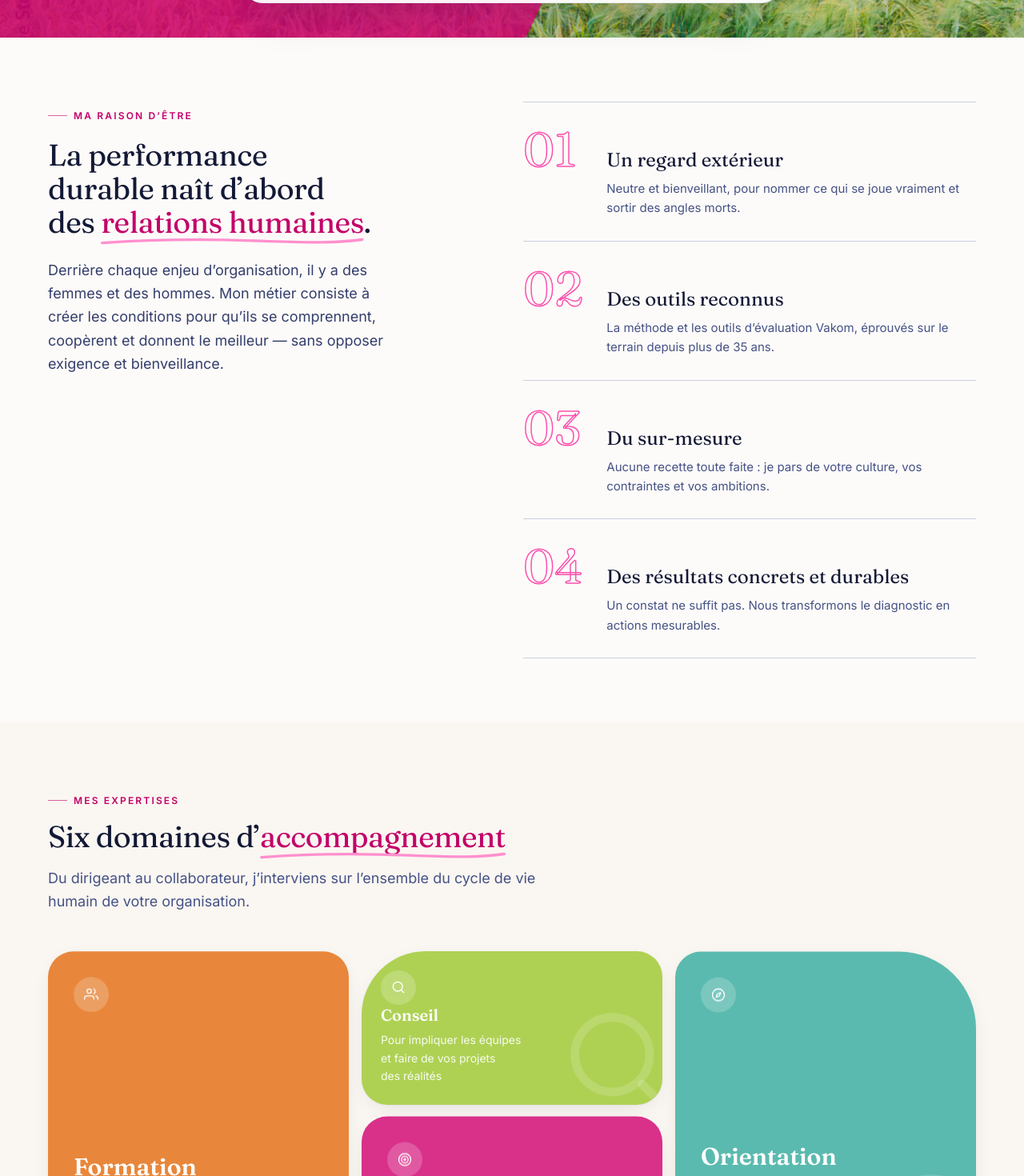
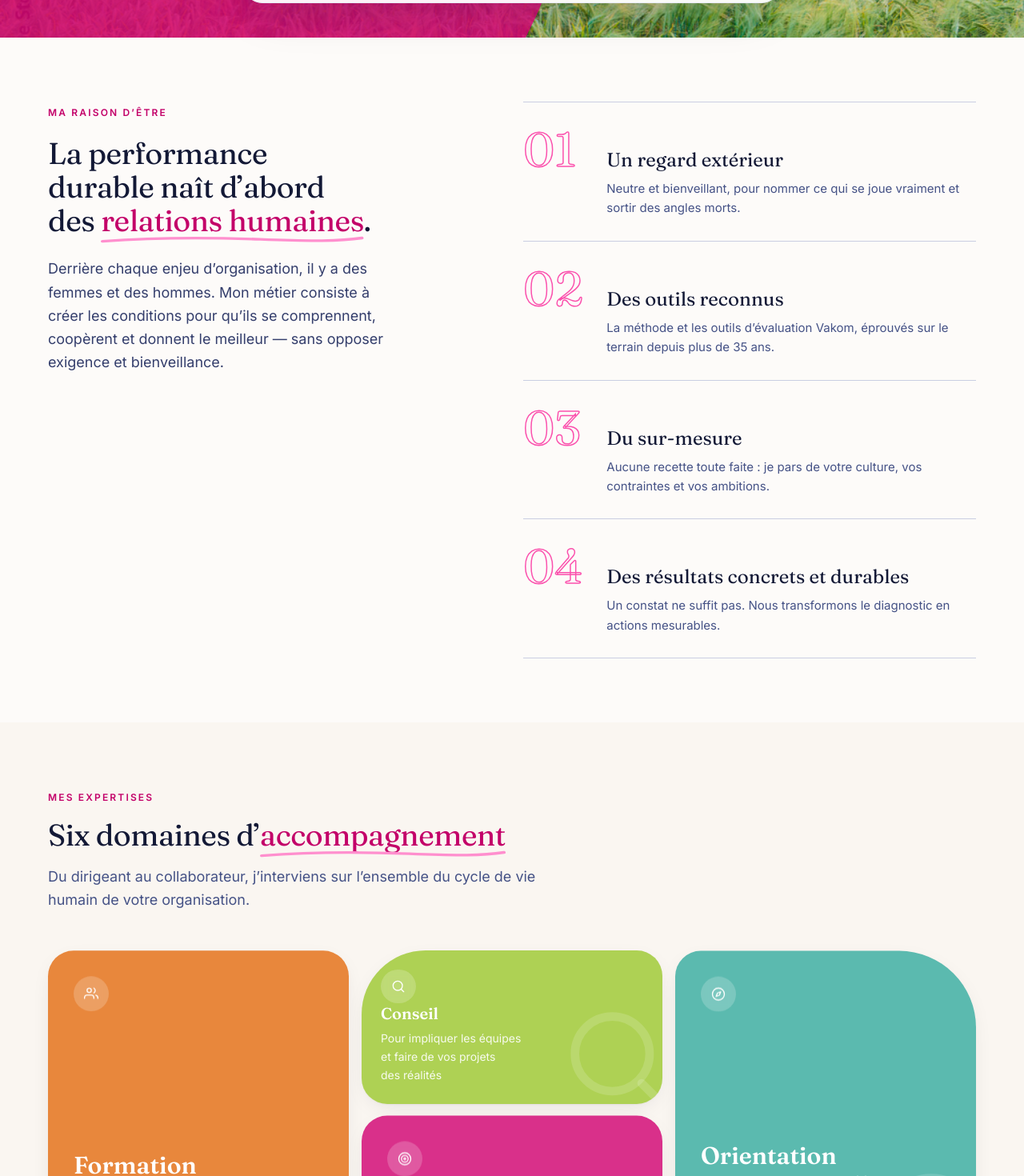
Before and after one commit to tomvieilledent/vakom_stephen, a React (Vite) app: page / in a window 1280 px wide. Shown: the part 780-2250 px from the top of the page at 80% size. Built offline with nearby package versions, Linux system fonts and the light colour scheme; no server answers.

Commit message:
style(ui): remove decorative dash before section eyebrows

```diff
--- a/src/components/sections/PageHero.jsx
+++ b/src/components/sections/PageHero.jsx
@@ -14,10 +14,7 @@ export function PageHero({ eyebrow, title, description, children }) {
       />
       <div className="container relative py-20 sm:py-28">
         <Reveal className="max-w-3xl">
-          <span className="eyebrow">
-            <span className="h-px w-6 bg-current opacity-60" aria-hidden />
-            {eyebrow}
-          </span>
+          <span className="eyebrow">{eyebrow}</span>
           <h1 className="mt-5 text-display-md text-ink-900">{title}</h1>
           {description && (
             <p className="mt-6 max-w-2xl text-lg leading-relaxed text-ink-600">{description}</p>
--- a/src/components/sections/RaisonDEtre.jsx
+++ b/src/components/sections/RaisonDEtre.jsx
@@ -27,10 +27,7 @@ export function RaisonDEtre() {
     <Section id="raison-etre" spacing="lg">
       <div className="grid gap-12 lg:grid-cols-[1fr_1.1fr] lg:gap-20">
         <Reveal className="lg:sticky lg:top-36 lg:self-start">
-          <span className="eyebrow">
-            <span className="h-px w-6 bg-current opacity-60" aria-hidden />
-            Ma raison d’être
-          </span>
+          <span className="eyebrow">Ma raison d’être</span>
           <h2 className="mt-5 text-display-sm text-ink-900">
             La performance durable naît d’abord des <Highlight>relations humaines</Highlight>.
           </h2>
--- a/src/components/ui/Section.jsx
+++ b/src/components/ui/Section.jsx
@@ -26,10 +26,7 @@ export function SectionHeading({
   return (
     <Reveal className={cn('max-w-2xl', align === 'center' && 'mx-auto text-center', className)}>
       {eyebrow && (
-        <span className={cn('eyebrow', tone === 'light' && 'text-brand-300')}>
-          <span className="h-px w-6 bg-current opacity-60" aria-hidden />
-          {eyebrow}
-        </span>
+        <span className={cn('eyebrow', tone === 'light' && 'text-brand-300')}>{eyebrow}</span>
       )}
       <h2 className={cn('mt-4 text-display-sm', tone === 'light' ? 'text-white' : 'text-ink-900')}>
         {title}
```
